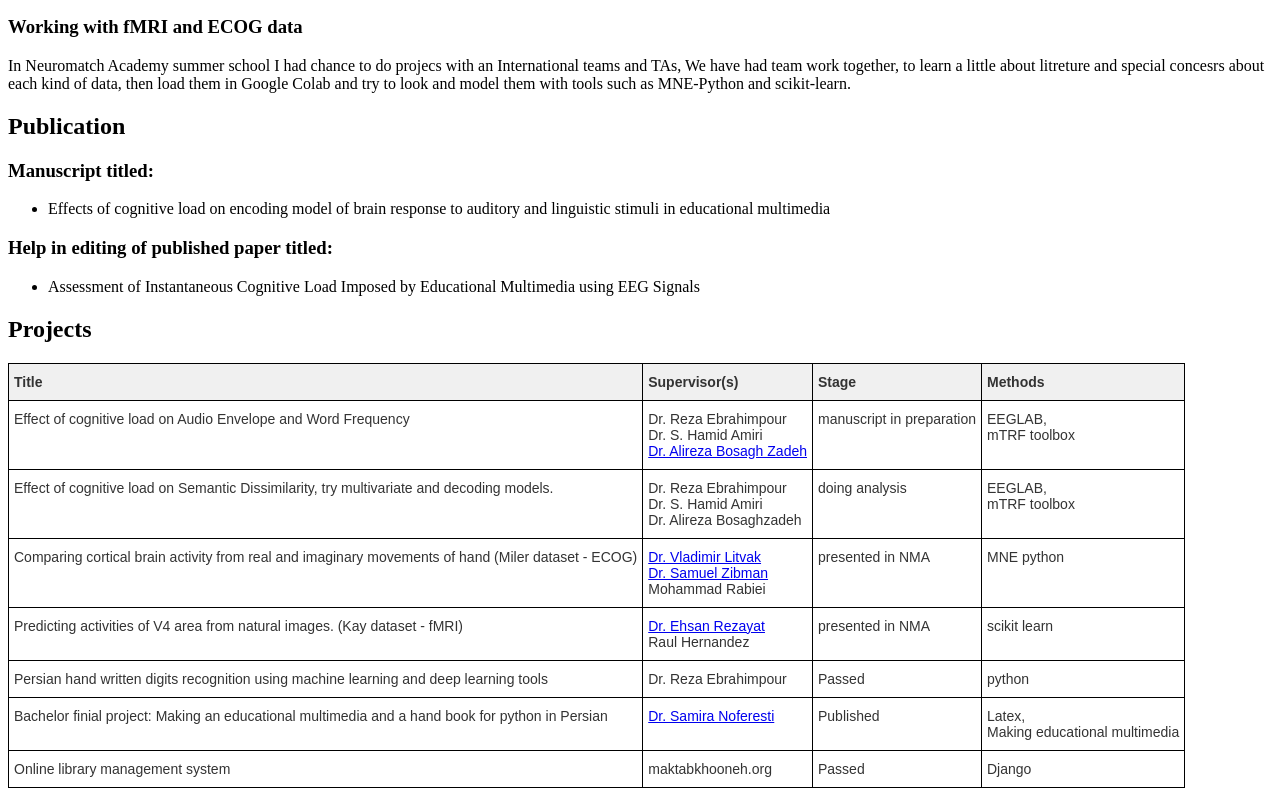
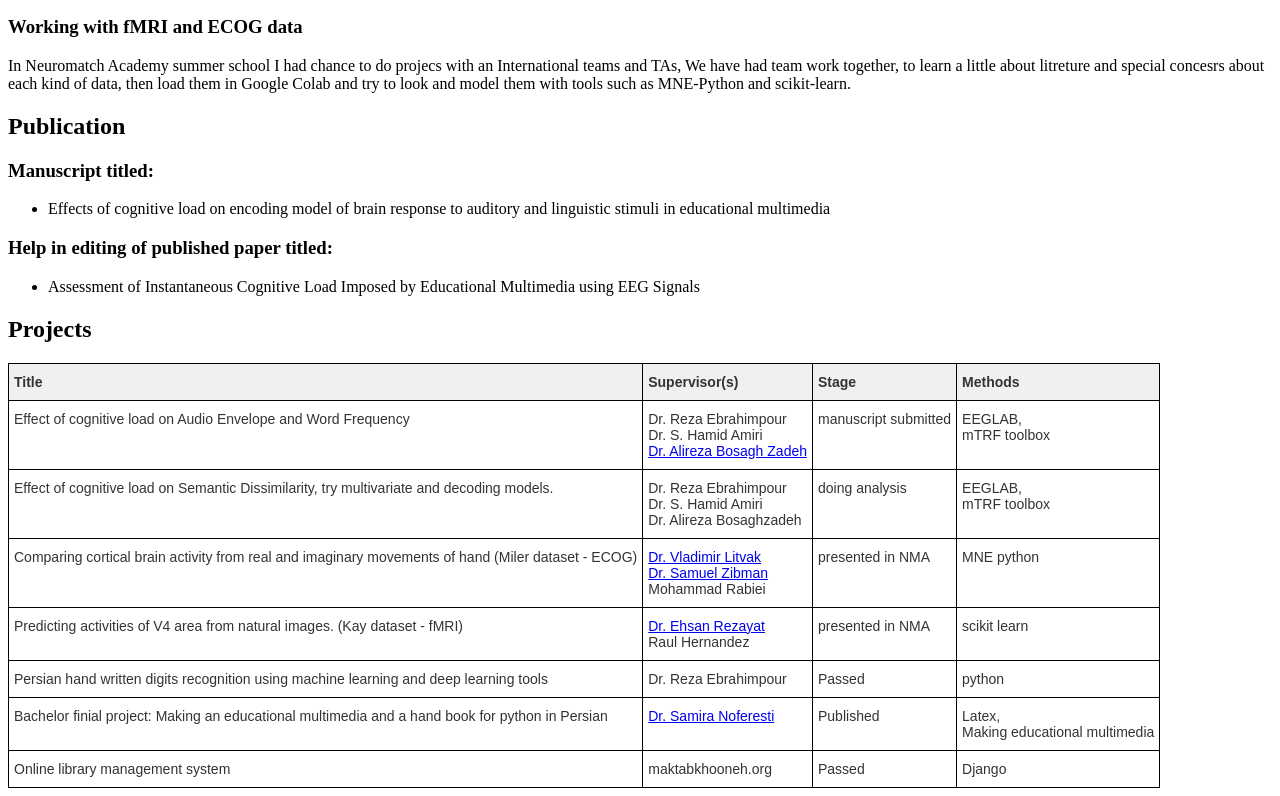
Before and after one commit to amirasaadi/amirasaadi.github.io, a plain HTML site: page index.html in a window 1280 px wide. Shown: the part 1645-2441 px from the top of the page. Drawn offline with Linux system fonts and the light colour scheme.

Commit message:
Update index.html

```diff
--- a/index.html
+++ b/index.html
@@ -149,7 +149,7 @@
         <tr>
           <td class="tg-73oq">Effect of cognitive load on Audio Envelope and Word Frequency</td>
           <td class="tg-73oq">Dr. Reza Ebrahimpour<br>Dr. S. Hamid Amiri<br><a href="https://scholar.google.es/citations?user=VOYj7-MAAAAJ&hl=en">Dr. Alireza Bosagh Zadeh</a></td>
-          <td class="tg-73oq">manuscript in preparation<br></td>
+          <td class="tg-73oq">manuscript submitted<br></td>
           <td class="tg-73oq">EEGLAB,<br>mTRF toolbox<br></td>
         </tr>
         <tr>
```
